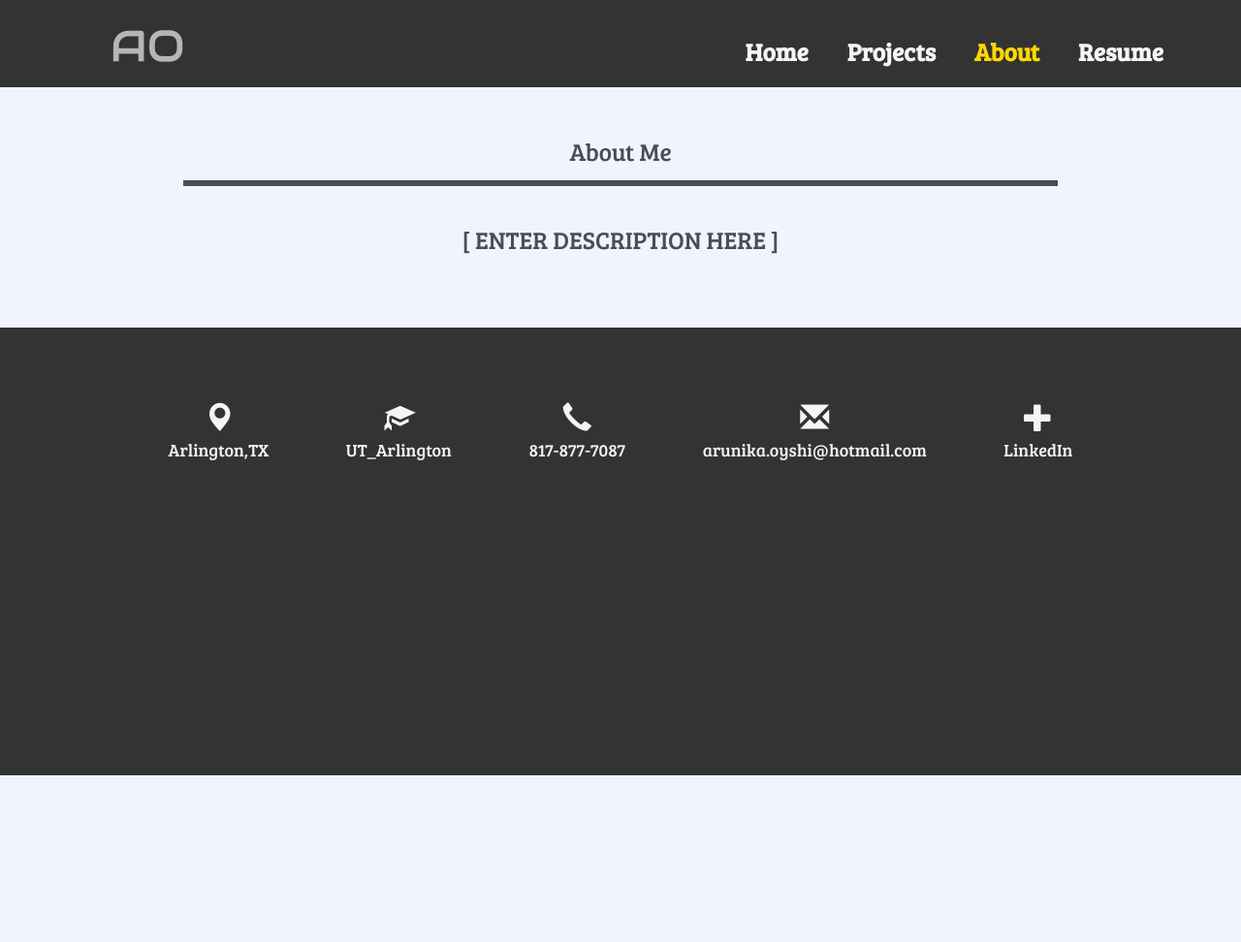
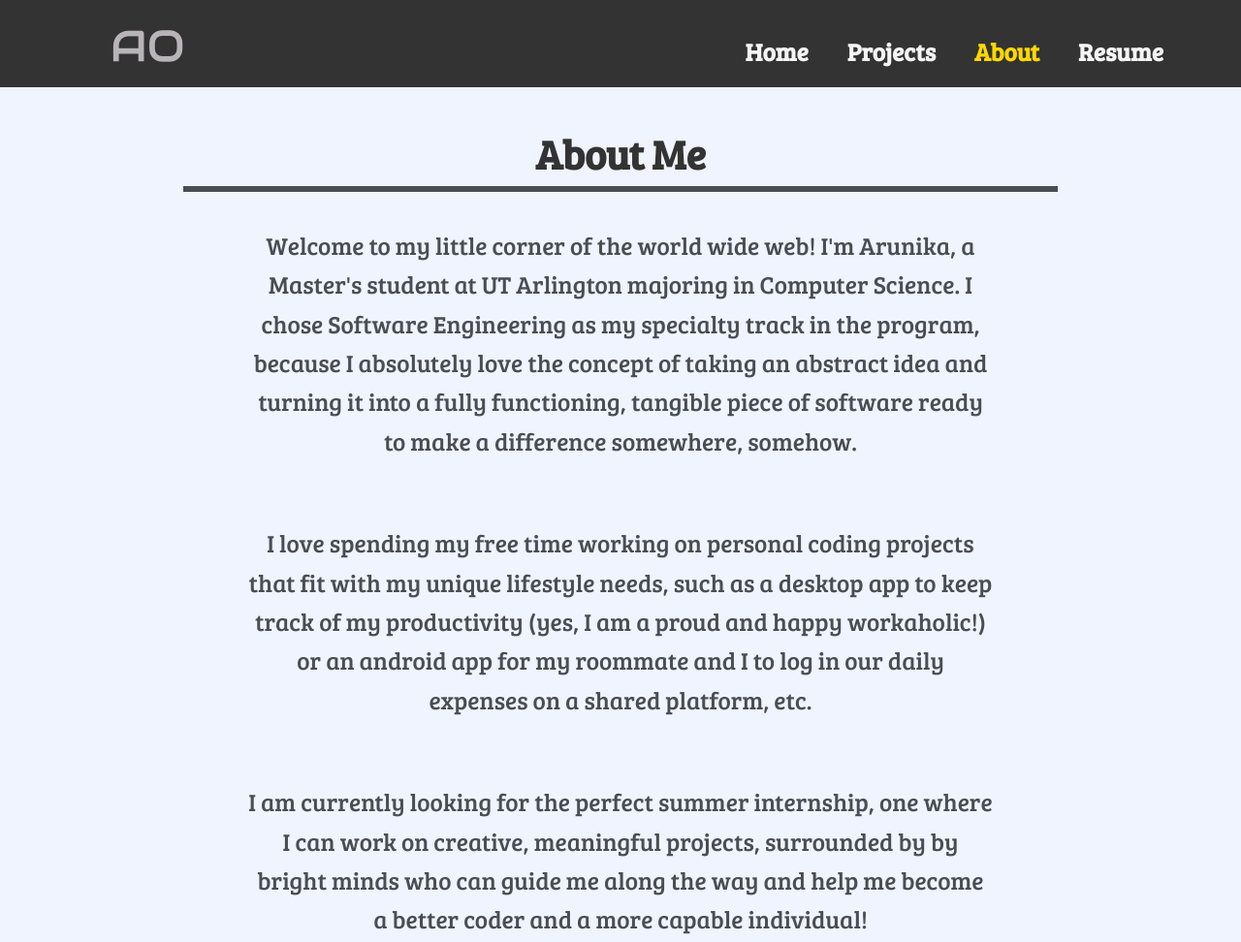
Before and after one commit to aoyshi/Personal-Website, a plain HTML site: page about.html in a window 1280 px wide. Shown: the top 972 px of the page at 97% size. Before the commit the page ends 800 px from the top, so only its background shows below. Drawn offline with nearby package versions, Linux system fonts and the light colour scheme.

Commit message:
updated about page
added bio

```diff
--- a/about.html
+++ b/about.html
@@ -32,11 +32,22 @@
 
   <section class="banner">
     <div>
-      <h2>About Me</h2>
+      <h1>About Me</h1>
 	  <hr>
 
 	  <div class="paragraph">
-        <h2>[ ENTER DESCRIPTION HERE ]</h2>
+                <h2>Welcome to my little corner of the world wide web! I'm Arunika, a Master's student at UT Arlington
+            majoring in Computer Science. I chose Software Engineering as my specialty track in the program,
+			because I absolutely love the concept of taking an abstract idea and turning it into a fully functioning, tangible
+			piece of software ready to make a difference somewhere, somehow.</h2>
+	    <br>
+	    <h2>I love spending my free time working on personal coding projects that fit with my unique lifestyle needs,
+		such as a desktop app to keep track of my productivity (yes, I am a proud and happy workaholic!) or an android app
+		for my roommate and I to log in our daily expenses on a shared platform, etc. </h2>
+		<br>
+		<h2>I am currently looking for the perfect summer internship, one where I can work on creative, meaningful projects, surrounded by
+		by bright minds who can guide me along the way and help me become a better coder and a more capable individual!
+		</h2>
 	  </div>
 
     </div>
```
